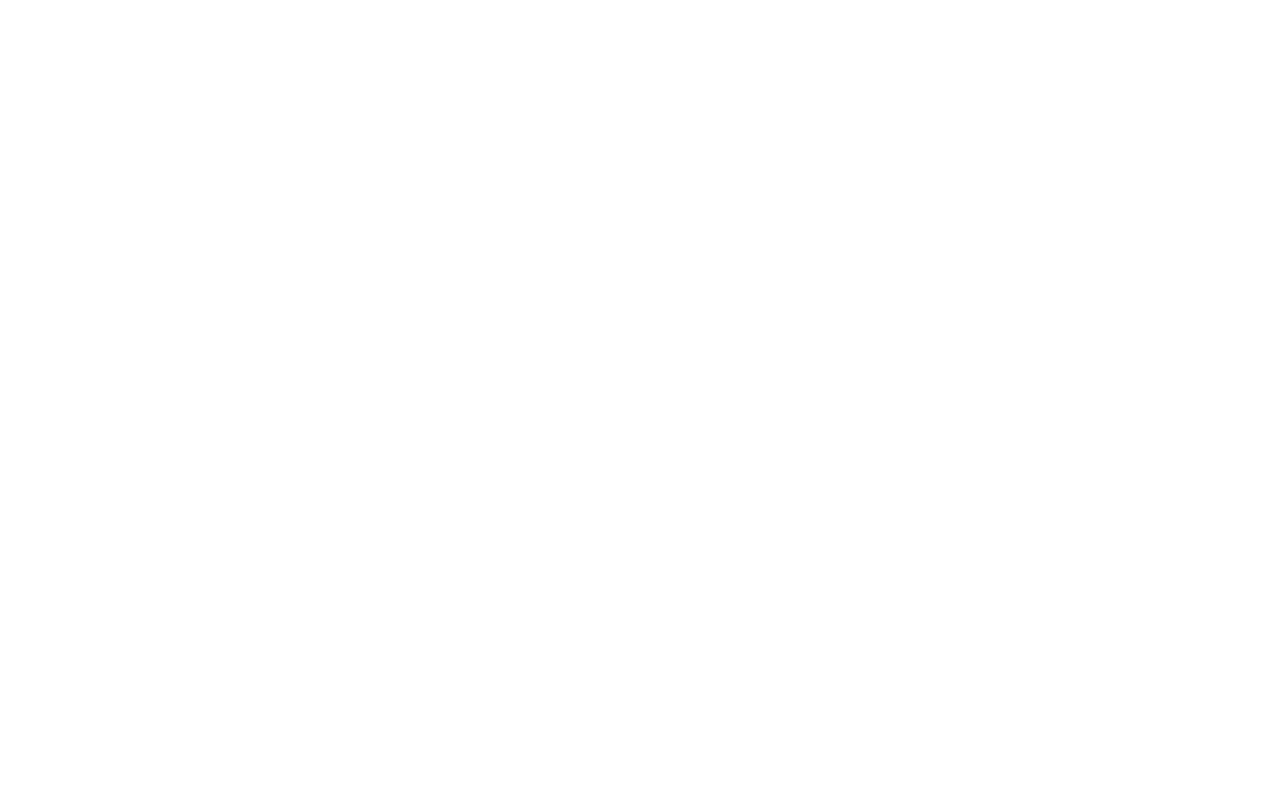
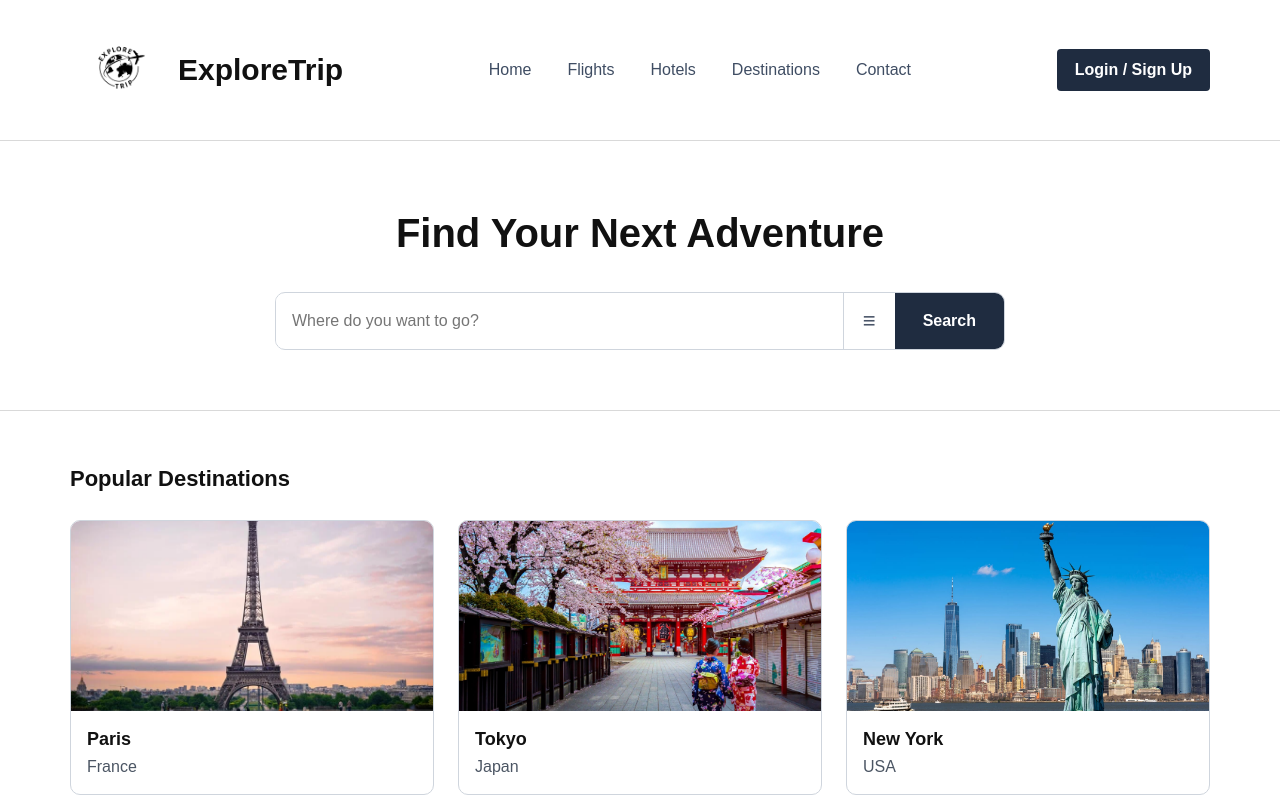
Before and after one commit to N3TTI3/SEG3125---Lab-8, a React (Vite) app in the folder ExploreTrip/: page / in a window 1280 px wide. Before the commit this address had no page. Shown: the top 800 px of the page. Built offline with nearby package versions, Linux system fonts and the light colour scheme.

Commit message:
- link errors fixed, page loads properly again

```diff
--- a/ExploreTrip/src/App.jsx
+++ b/ExploreTrip/src/App.jsx
@@ -6,7 +6,7 @@
   return (
     <BrowserRouter>
       <Routes>
-        <Route path="/home" element={<Home />} />
+        <Route path="/" element={<Home />} />
         <Route path="/flights" element={<Flights />} />
       </Routes>
     </BrowserRouter>
--- a/ExploreTrip/src/components/Navbar.jsx
+++ b/ExploreTrip/src/components/Navbar.jsx
@@ -6,12 +6,12 @@
   return (
     <header className="navbar">
       <div className="navbar-logo">
-        <Link to="/home"> <img src={logo} alt="ExploreTrip Logo" />
-        <span>ExploreTrip</span> </Link>
+        <Link to="/"> <img src={logo} alt="ExploreTrip Logo" /> </Link>
+        <span>ExploreTrip</span>
       </div>
 
       <nav className="navbar-links">
-        <Link to="/home">Home</Link>
+        <Link to="/">Home</Link>
         <Link to="/flights">Flights</Link>
         <a href="#">Hotels</a>
         <a href="#">Destinations</a>
```
